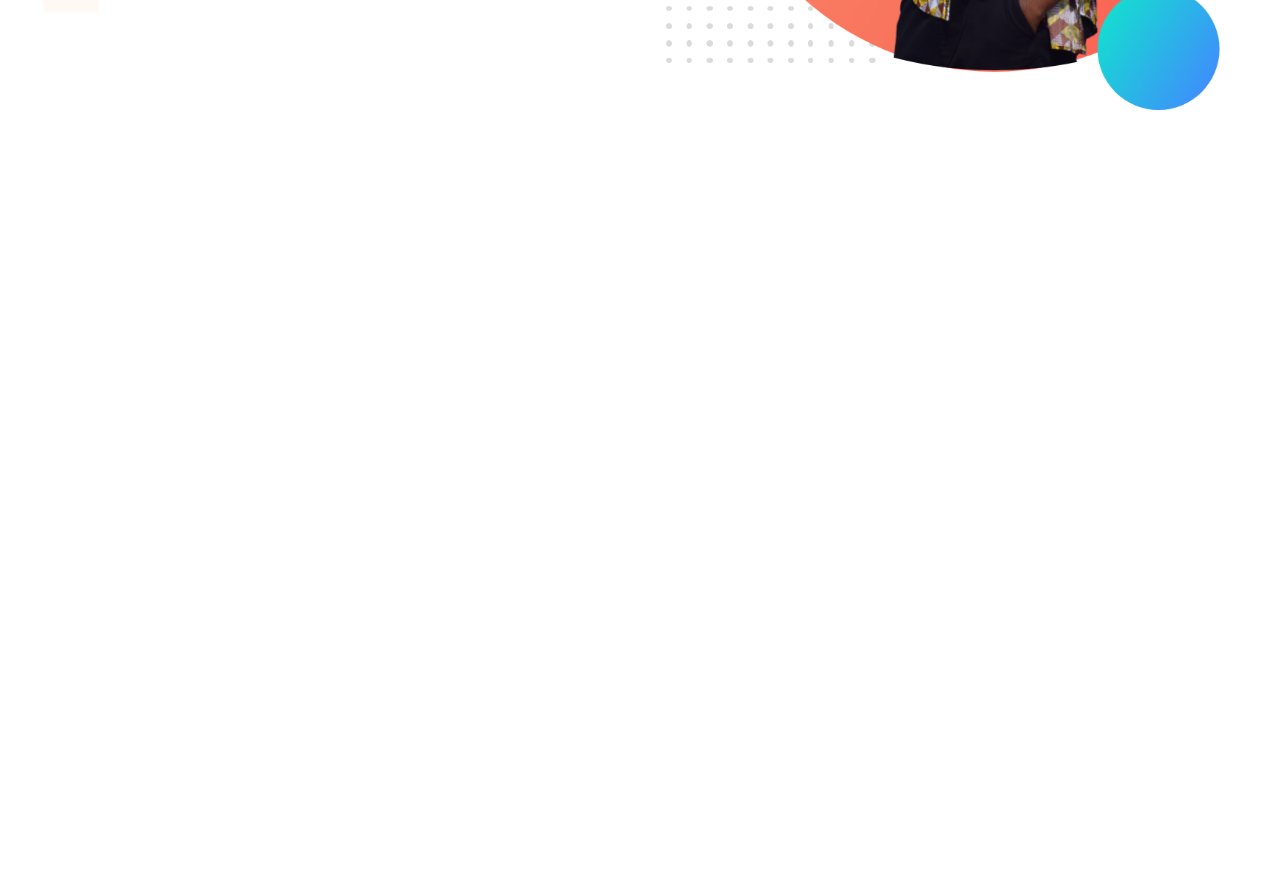
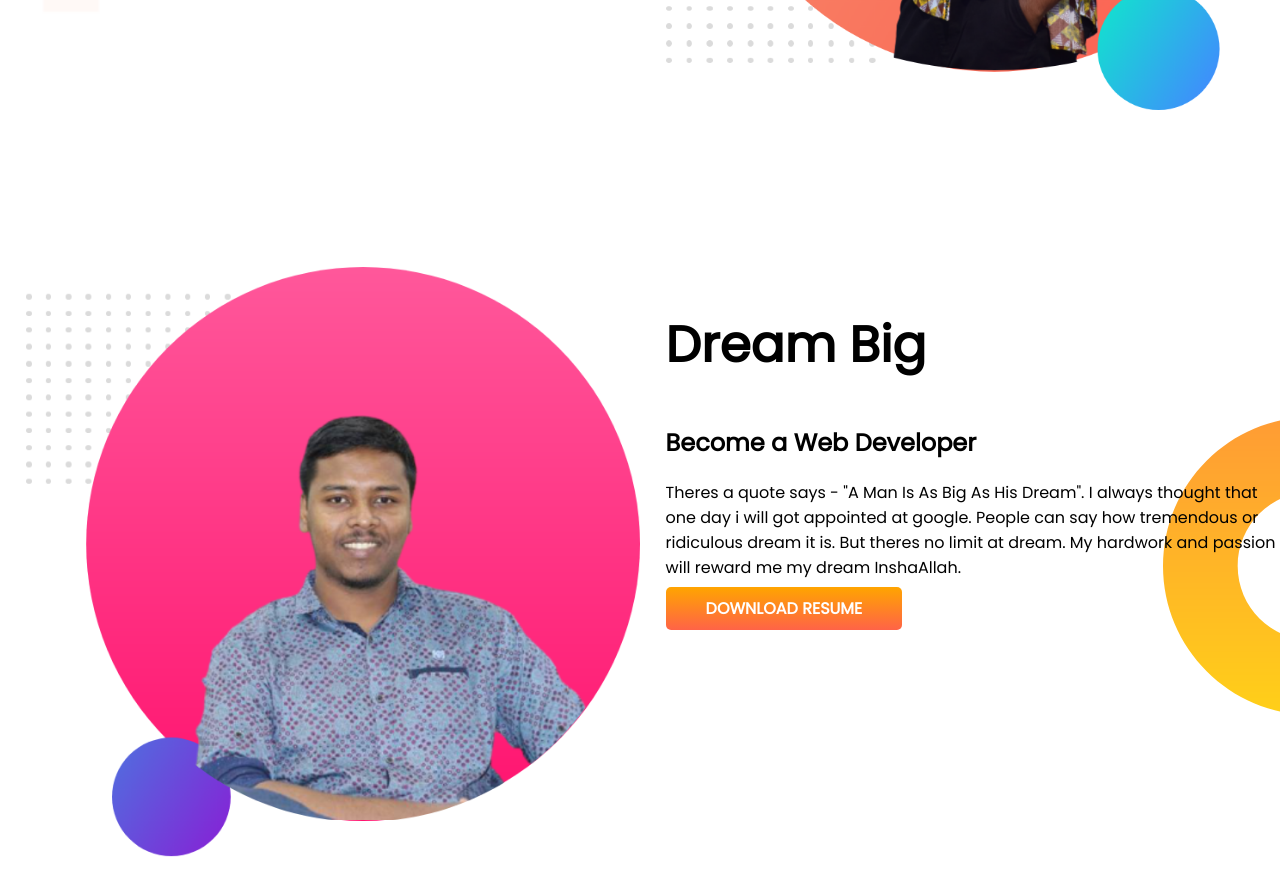
Before and after one commit to S-A-Pran/developer-portfolio, a plain HTML site: page index.html in a window 1280 px wide. Shown: the part 500-1396 px from the top of the page. Before the commit the page ends 800 px from the top, so only its background shows below. Drawn offline with Linux system fonts and the light colour scheme.

Commit message:
second section update

```diff
--- a/index.html
+++ b/index.html
@@ -34,5 +34,22 @@
         <img src="images/sabbir-pic.png" alt="" />
       </div>
     </section>
+    <section class="dream-big">
+        <div class="half-width">
+            <img src="images/sabbir-pic-bg.png" alt="">
+        </div>
+        <div class="half-width">
+            <h1>
+                Dream Big
+            </h1>
+            <h2>
+                Become a Web Developer
+            </h2>
+            <p>
+                Theres a quote says - "A Man Is As Big As His Dream". I always thought that one day i will got appointed at google. People can say how tremendous or ridiculous dream it is. But theres no limit at dream. My hardwork and passion will reward me my dream InshaAllah.
+            </p>
+            <a class="link-button" target="_blank" href="">DOWNLOAD RESUME</a>
+        </div>
+    </section>
   </body>
 </html>
--- a/style.css
+++ b/style.css
@@ -11,6 +11,7 @@ h1{
 }
 section{
     display: flex;
+    margin-bottom: 150px;
 }
 .half-width{
     width: 50%;
@@ -32,3 +33,9 @@ section{
     background-repeat: no-repeat;
     background-size: cover;
 }
+
+.dream-big{
+    background-image: url(images/dream-bg.png);
+    background-repeat: no-repeat;
+    background-position: right;
+}
```
